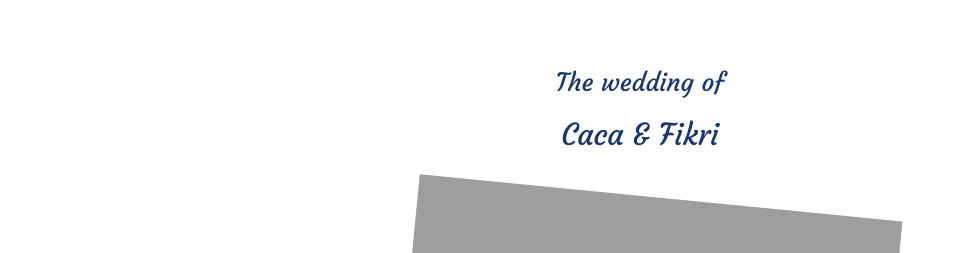
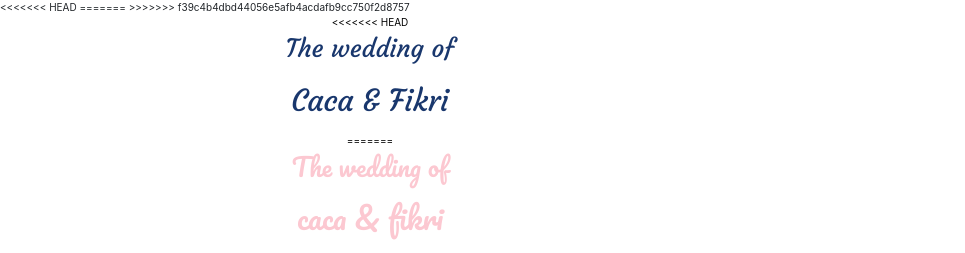
Before and after one commit to bagusandrewijaya/theme, a PHP site: page /?pria=1 in a window 1280 px wide. Shown: the top 253 px of the page, without its empty margins (0-965 px from the left). Run offline with PHP 8.4, Linux system fonts and the light colour scheme; data that the repository does not hold is empty; some web fonts are replaced.

Commit message:
Update index.php

```diff
--- a/index.php
+++ b/index.php
@@ -12,8 +12,11 @@
 <!-- Favicon -->
 <link rel="icon" href="./images/favicon.ico" type="image/x-icon">
 <link href="https://fonts.googleapis.com/css2?family=Philosopher&display=swap" rel="stylesheet">
+<<<<<<< HEAD
 <link href="https://fonts.googleapis.com/css2?family=Satisfy&display=swap" rel="stylesheet">
 <link href="https://fonts.googleapis.com/css2?family=Courgette&display=swap" rel="stylesheet">
+=======
+>>>>>>> f39c4b4dbd44056e5afb4acdafb9cc750f2d8757
 <link href="https://fonts.googleapis.com/css2?family=Pacifico&display=swap" rel="stylesheet">
 <script src="https://ajax.googleapis.com/ajax/libs/jquery/3.6.0/jquery.min.js"></script>
 
@@ -384,9 +387,14 @@
 
 <div class="container">
   <!-- Slider Texts -->
-  <div class="gla_slide_txt gla_slide_center_middle text-center">
+  <div class="gla_slide_txt center_middle text-center">
+<<<<<<< HEAD
   <p style="font-family: 'Courgette', cursive; font-size: 25px; color: #19376D;">The wedding of</p>
 <p style="font-family: 'Courgette', cursive; font-size: 30px; color: #19376D;">Caca & Fikri</p>
+=======
+  <p style="font-family: 'Pacifico', cursive; font-size: 25px; color: #FCC8D1;">The wedding of</p>
+<p style="font-family: 'Pacifico', cursive; font-size: 30px; color: #FCC8D1;">caca & fikri</p>
+>>>>>>> f39c4b4dbd44056e5afb4acdafb9cc750f2d8757
     <div class="gla_flower gla_flower2">
 
       <img src="./images/wedding/lauren_affonso/14214412498_73d4296c75_k_sm.jpg" alt="">
@@ -433,13 +441,18 @@ scrollDownBtn.addEventListener('click', function(event) {
             <div class="container text-center">
                 <p><img src="./images/animations/flower5.gif" data-bottom-top="@src:./images/animations/flower5.gif; opacity:1" class="gla_animated_flower" height="150" alt=""></p>
                 <h2>Inviting</h2>
+<<<<<<< HEAD
                 <h3 class="gla_subtitle" style=" font-size: 25px;"><?php echo $_GET['pria'] .'<br>'. ' & '.'<br>' . $_GET['wanita']; ?></h3>
+=======
+                <h3 class="gla_subtitle"><?php echo $_GET['pria'] . ' & ' . $_GET['wanita']; ?></h3>
+>>>>>>> f39c4b4dbd44056e5afb4acdafb9cc750f2d8757
 
                 <br>
 <br>
 <br>
 <br>
 
+<<<<<<< HEAD
 <p  style="font-family: 'Pacifico', cursive; font-size: 25px;">It is honor for us if you are willing to attend our event. Come join us at our wedding ceremony.</p>
 <br>
 <br>
@@ -469,15 +482,31 @@ scrollDownBtn.addEventListener('click', function(event) {
             <p style="font-family: 'Satisfy', cursive; font-size: 30px; text-transform: capitalize;">Amalia Salsabila, S.Pd</p>
        <br>
             <p style="font-family: 'Satisfy',cursive; sans-serif;  font-size: 20px;">The first daughter of<br> Mr. Muhammad Indarwin<br> and<br> Mrs. Sri Sulastri</p>
+=======
+
+<p>It is honor for us if you are willing to attend our event. Come join us at our wedding ceremony.</p>
+
+            <h2>The Wedding of</h2>
+
+            <p style="font-family: 'Pacifico', cursive; font-size: 30px;">Amalia Salsabila, S.Pd</p>
+            <br>
+            <p style="font-family: 'Philosopher', sans-serif;  font-size: 20px;">The first daughter of Mr. Muhammad Indarwin and Mrs. Sri Sulastri</p>
+>>>>>>> f39c4b4dbd44056e5afb4acdafb9cc750f2d8757
       <br>
              <div>
              <p><img src="./images/and.png" data-bottom-top="@src:./images/and.png; opacity:1" class="gla_animated_flower" height="50" alt=""></p>
 
 </div>
        <br>
+<<<<<<< HEAD
        <p style="font-family: 'Satisfy', cursive; font-size: 30px;">Fikri Handika, S.Ikom</p>
             <br>
             <p style="font-family: 'Satisfy' ,cursive; sans-serif;  font-size: 20px;">The first son of <br>Mr. Heri Setiawan <br>and<br> Mrs. Wati Bidiawati</p>
+=======
+       <p style="font-family: 'Pacifico', cursive; font-size: 30px;">Fikri Handika, S.Ikom</p>
+            <br>
+            <p style="font-family: 'Philosopher', sans-serif;  font-size: 20px;">The first son of Mr. Heri Setiawan and Mrs. Wati Bidiawati</p>
+>>>>>>> f39c4b4dbd44056e5afb4acdafb9cc750f2d8757
 
              <br>
             </div>
@@ -496,9 +525,15 @@ scrollDownBtn.addEventListener('click', function(event) {
             <div class="gla_over"  data-opacity="0.4"></div>
 
             <div class="container text-center">
+<<<<<<< HEAD
                 <p><img src="./images/savedate.png" data-bottom-top="@src:./images/savedate.png" height="150" alt=""></p>
                 <h2>July 2nd , 2023</h2>
                 <h3 class="gla_subtitle">Hall Building Balitro Menteng,<br> Kec. Bogor Barat, Kota Bogor, Jawa Barat</h3>
+=======
+                <p><img src="./images/animations/savethedate.gif" data-bottom-top="@src:./images/animations/savethedate.gif" height="150" alt=""></p>
+                <h2>July 2nd , 2023</h2>
+                <h3 class="gla_subtitle">Hall Building Balitro <br>Menteng, Kec. Bogor Barat, Kota Bogor, Jawa Barat</h3>
+>>>>>>> f39c4b4dbd44056e5afb4acdafb9cc750f2d8757
 
             </div>
             <!-- container end -->
@@ -515,8 +550,11 @@ scrollDownBtn.addEventListener('click', function(event) {
                 <p><img src="./images/animations/flower6.gif" data-bottom-top="@src:./images/animations/flower6.gif; opacity:1" class="gla_animated_flower" height="110" alt=""></p>
 
                 <br>
+<<<<<<< HEAD
                 <br>
                 <br>
+=======
+>>>>>>> f39c4b4dbd44056e5afb4acdafb9cc750f2d8757
                 <h2  class="gla_subtitle">Wedding Details</h2>
 
                 <div class="row text-center">
@@ -720,7 +758,11 @@ if ($_SERVER["REQUEST_METHOD"] == "POST") {
     <div class="col-md-6 mx-auto">
       <div class="card">
         <div class="card-header text-center">
+<<<<<<< HEAD
           <span>Chat  Box</span>
+=======
+          <span>Chat Box</span>
+>>>>>>> f39c4b4dbd44056e5afb4acdafb9cc750f2d8757
         </div>
         <div class="card-body chat-care">
           <ul class="chat" id="comment-list">
@@ -773,7 +815,11 @@ if ($_SERVER["REQUEST_METHOD"] == "POST") {
 </div>
 
                         </section>
+<<<<<<< HEAD
                         <hr>
+=======
+
+>>>>>>> f39c4b4dbd44056e5afb4acdafb9cc750f2d8757
 
         <!-- section -->
         <section class="gla_section gla_image_bck gla_fixed gla_wht_txt" data-stellar-background-ratio="0.8">
@@ -804,7 +850,11 @@ if ($_SERVER["REQUEST_METHOD"] == "POST") {
 <br>
 <br>
 <br>
+<<<<<<< HEAD
 <p><img src="./images/thankyou1.png" alt="" height="200" data-bottom-top="@src:./images/thankyou1.png"></p>
+=======
+<p><img src="./images/animations/thnyou.gif" alt="" height="200" data-bottom-top="@src:./images/animations/thnyou.gif"></p>
+>>>>>>> f39c4b4dbd44056e5afb4acdafb9cc750f2d8757
 
             </div>
             <!-- container end -->
```
